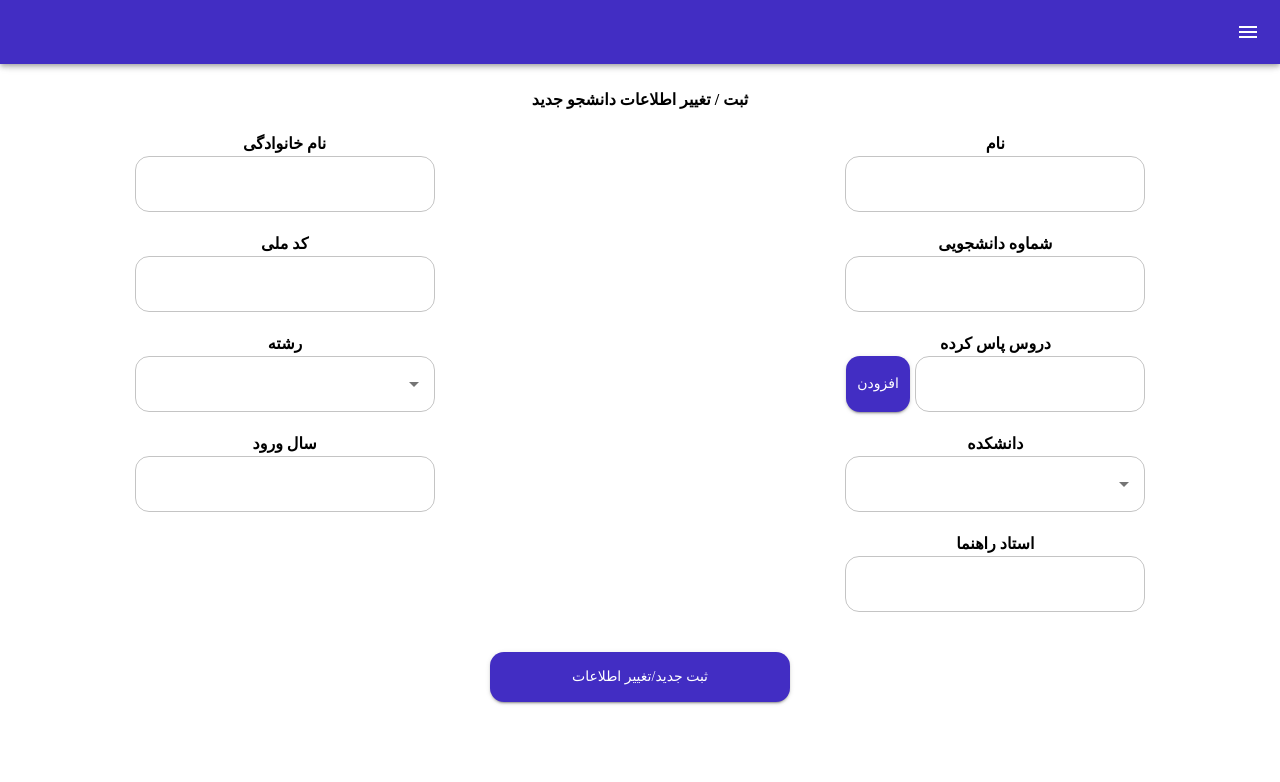
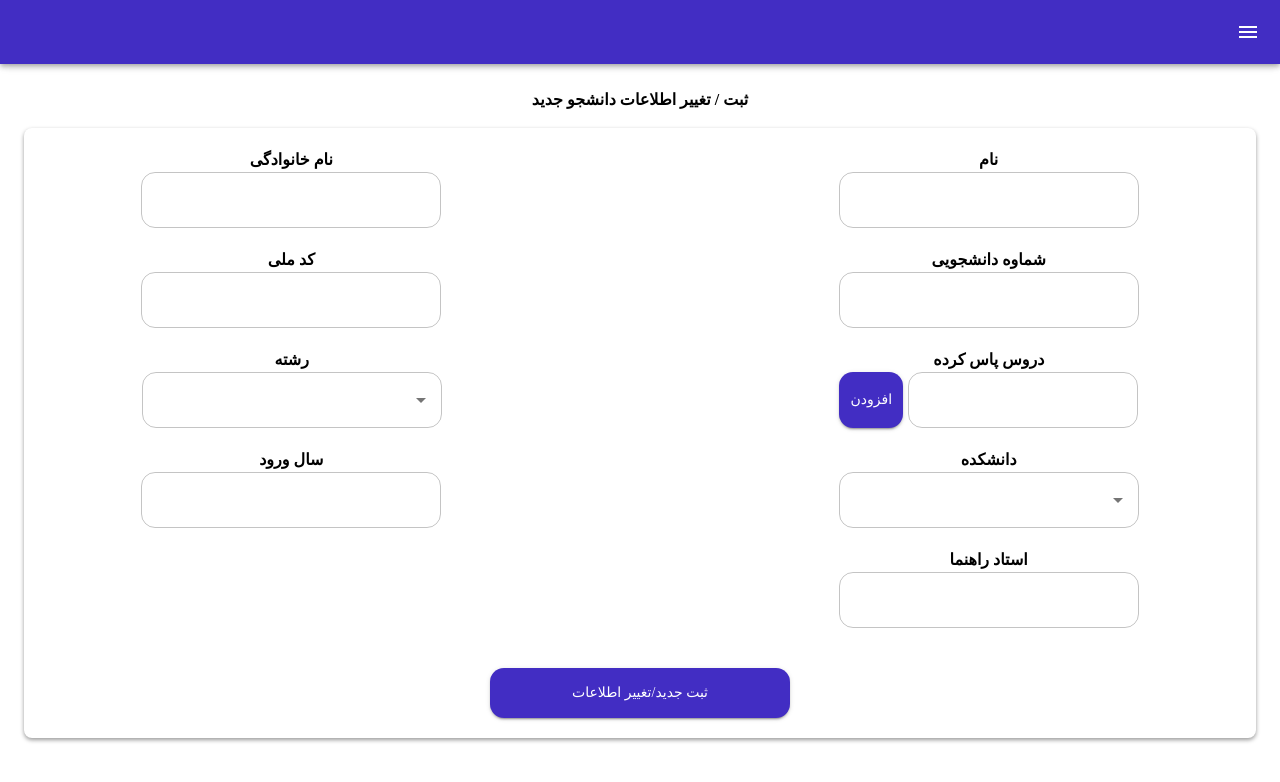
Before and after one commit to ngnma/Golestan-Frontend, a React (Create React App) app: page /I5 in a window 1280 px wide. Shown: the top 782 px of the page. Built offline with nearby package versions, Linux system fonts and the light colour scheme; the HTML template or start-up script is replaced by a standard one.

Commit message:
I5 shadow added-front completed

```diff
--- a/src/pages/IT/I5_NewStudent/index.jsx
+++ b/src/pages/IT/I5_NewStudent/index.jsx
@@ -3,6 +3,7 @@ import { TextField, Button } from "@mui/material";
 import DashboardLayout from "../../../components/DashboardLayout";
 import { Grid } from "@mui/material";
 import Autocomplete from "@mui/material/Autocomplete";
+
 
 export default function I5_NewStudent() {
   //MOCKDATA
@@ -93,7 +94,8 @@ export default function I5_NewStudent() {
   return (
     <DashboardLayout>
       <p>ثبت / تغییر اطلاعات دانشجو جدید</p>
-      <div style={{ marginTop: "20px" }}>
+
+      <div style={{ boxShadow: '0 2px 4px rgba(0, 0.4, 0, 0.4)', borderRadius: '8px', padding: '20px'  }}>
         <form onSubmit={handleSubmit}>
           <Grid container direction="row-reverse" gap="20px 300px" justifyContent="space-evenly"  >
 
```
